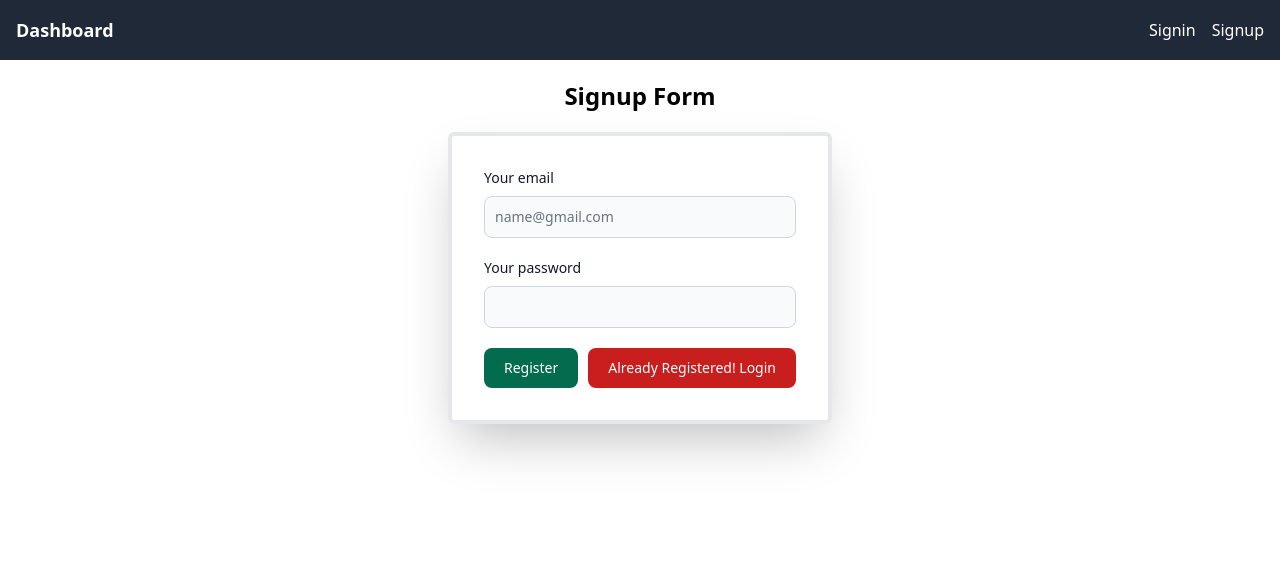
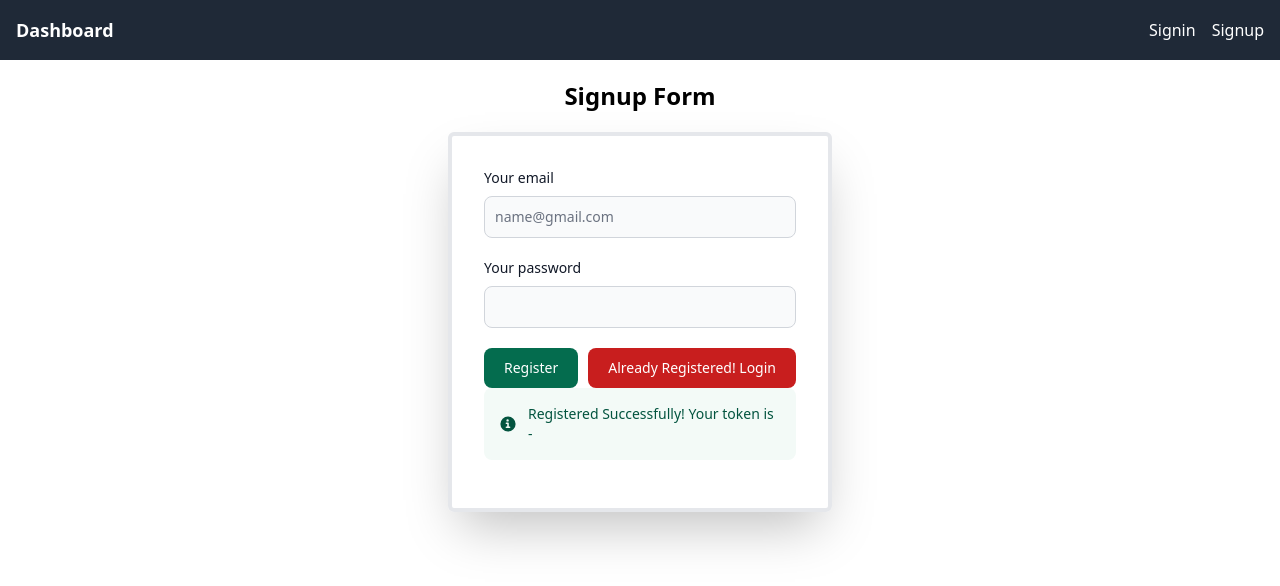
Before and after one commit to JYOTIPM1999/assignment-webreinvent, a React (Create React App) app in the folder secure-user-management-dashboard/: page /signup in a window 1280 px wide. Shown: the top 586 px of the page. Built offline with nearby package versions, Linux system fonts and the light colour scheme.

Commit message:
localstorage used

```diff
--- a/secure-user-management-dashboard/src/Routes/RestrictedRoute.ts
+++ b/secure-user-management-dashboard/src/Routes/RestrictedRoute.ts
@@ -10,7 +10,8 @@ interface RestrictedRouteProps {
 const RestrictedRoute: React.FC<RestrictedRouteProps> = ({ children }) => {
   const navigate = useNavigate();
 
-  const token = useSelector((state: RootState) => state.token);
+  // const token = useSelector((state: RootState) => state.token);
+  const token = localStorage.getItem("token");
   console.log("token", token);
 
   useEffect(() => {
--- /dev/null
+++ b/secure-user-management-dashboard/src/auth/auth.ts
@@ -0,0 +1,15 @@
+import axios from "axios";
+
+export async function login(email: string, password: string): Promise<string> {
+  try {
+    const res = await axios.post("https://reqres.in/api/login", {
+      email,
+      password,
+    });
+
+    const token = res.data.token;
+    return token;
+  } catch (error) {
+    throw new Error("Invalid credentials");
+  }
+}
--- a/secure-user-management-dashboard/src/pages/SignIn.tsx
+++ b/secure-user-management-dashboard/src/pages/SignIn.tsx
@@ -21,6 +21,7 @@ const SignIn: React.FC = () => {
 
       const token = res.data.token;
       dispatch(signInUser(token));
+      localStorage.setItem("token", JSON.stringify(token));
 
       if (token != null) {
         navigate("/");
@@ -74,12 +75,14 @@ const SignIn: React.FC = () => {
             // required
           />
         </div>
-        <button
-          type="submit"
-          className="text-white bg-blue-700 hover:bg-blue-800 focus:ring-4 focus:outline-none focus:ring-blue-300 font-medium rounded-lg text-sm w-full sm:w-auto px-5 py-2.5 text-center dark:bg-blue-600 dark:hover:bg-blue-700 dark:focus:ring-blue-800"
-        >
-          Login
-        </button>
+        <div className="flex justify-center items-center">
+          <button
+            type="submit"
+            className="text-white bg-gradient-to-r from-blue-500 via-blue-600 to-blue-700 hover:bg-gradient-to-br focus:ring-4 focus:outline-none focus:ring-blue-300 dark:focus:ring-blue-800 shadow-lg shadow-blue-500/50 dark:shadow-lg dark:shadow-blue-800/80 font-medium rounded-lg text-sm px-5 py-3 text-center me-2 mb-2"
+          >
+            Login
+          </button>
+        </div>
 
         {error ? (
           <div
--- a/secure-user-management-dashboard/src/pages/SignUp.tsx
+++ b/secure-user-management-dashboard/src/pages/SignUp.tsx
@@ -21,14 +21,17 @@ const SignUp: React.FC = () => {
         password,
       });
 
-      console.log(res.data);
-      setSuccess(res.data);
-      // setError("");
+      console.log(res.data.token);
+      setError("");
+      setSuccess(res.data.token);
       // dispatch(signupUser({ email, password }));
+      navigate("/signin");
     } catch (error) {
       if (axios.isAxiosError(error)) {
+        setSuccess("");
         setError(error.response?.data.error);
       } else {
+        setSuccess("");
         setError(error);
       }
     }
@@ -110,7 +113,25 @@ const SignUp: React.FC = () => {
             </div>
           </div>
         ) : (
-          <></>
+          <div
+            className="flex items-center p-4 mb-4 text-sm text-green-800 rounded-lg bg-green-50 dark:bg-gray-800 dark:text-green-400"
+            role="alert"
+          >
+            <svg
+              className="flex-shrink-0 inline w-4 h-4 me-3"
+              aria-hidden="true"
+              xmlns="http://www.w3.org/2000/svg"
+              fill="currentColor"
+              viewBox="0 0 20 20"
+            >
+              <path d="M10 .5a9.5 9.5 0 1 0 9.5 9.5A9.51 9.51 0 0 0 10 .5ZM9.5 4a1.5 1.5 0 1 1 0 3 1.5 1.5 0 0 1 0-3ZM12 15H8a1 1 0 0 1 0-2h1v-3H8a1 1 0 0 1 0-2h2a1 1 0 0 1 1 1v4h1a1 1 0 0 1 0 2Z" />
+            </svg>
+            <span className="sr-only">Info</span>
+            <div>
+              <span className="font-medium">Registered Successfully!</span> Your
+              token is - {success}
+            </div>
+          </div>
         )}
       </form>
     </div>
```
Also changed, not shown: 2 other files (tests, documents, lock files or other folders).
